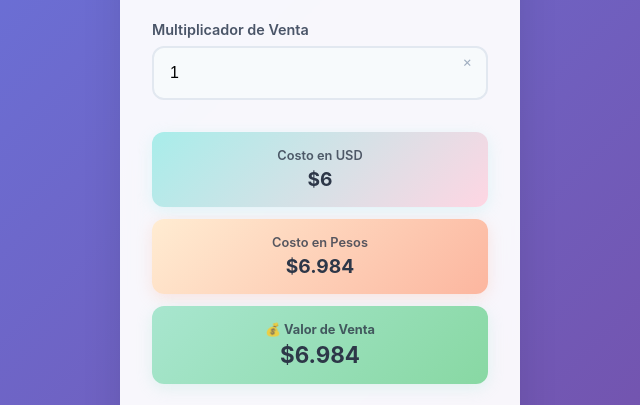
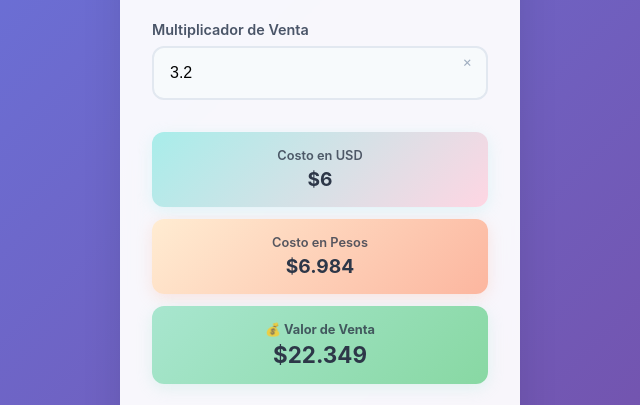
Before and after one commit to SkyfuN23/jumaroller, a plain HTML site: page index.html in a window 1280 px wide. Shown: the part 324-729 px from the top of the page, 320-960 px from the left. Drawn offline with Linux system fonts and the light colour scheme.

Commit message:
cambio valor multiplicador

```diff
--- a/index.html
+++ b/index.html
@@ -214,7 +214,7 @@
 
     <div class="input-group">
       <label for="multiplicador">Multiplicador de Venta</label>
-      <input type="number" id="multiplicador" step="0.01" value="1" placeholder="1.00">
+      <input type="number" id="multiplicador" step="0.01" value="3.2" placeholder="3.20">
       <span class="input-icon">×</span>
     </div>
 
@@ -270,7 +270,7 @@
     function calcular() {
       const ancho = parseFloat(document.getElementById('ancho').value) || 0;
       const alto = parseFloat(document.getElementById('alto').value) || 0;
-      const multiplicador = parseFloat(document.getElementById('multiplicador').value) || 1;
+      const multiplicador = parseFloat(document.getElementById('multiplicador').value) || 3.2;
 
       const costoUSD =
         ancho * (alto + 0.3) * precios.BLACKOUT +
```
